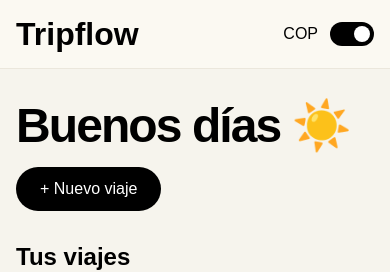
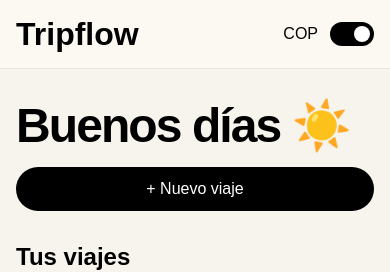
Before and after one commit to andrespalaciovera/tripflow, a React (Vite) app: page / in a window 390 px wide. Shown: the top 272 px of the page. Built offline with nearby package versions, Linux system fonts and the light colour scheme; no server answers.

Commit message:
refactor: enhance layout responsiveness in TripActiveCard and Dashboard components

```diff
--- a/src/components/TripActiveCard.jsx
+++ b/src/components/TripActiveCard.jsx
@@ -238,7 +238,7 @@ export const TripActiveCard = ({ trip, totalGastado, mostrarEnCop = true, onFina
   }
 
   return (
-    <div className="relative overflow-hidden bg-status-activo-bg rounded-lg shadow-soft p-6 w-full max-w-md">
+    <div className="relative overflow-hidden bg-status-activo-bg rounded-lg shadow-soft p-6 w-full max-w-md mx-auto">
       {/* Encabezado: Badge de estado y acción de finalizar */}
       <div className="flex justify-between items-center mb-5">
         <StatusBadge status="activo" />
--- a/src/pages/Dashboard.jsx
+++ b/src/pages/Dashboard.jsx
@@ -102,9 +102,9 @@ export const Dashboard = () => {
 
       <main className="flex-1 w-full max-w-6xl mx-auto px-4 md:px-6 py-8 md:py-10">
         {/* Encabezado: saludo + acción de nuevo viaje */}
-        <div className="flex flex-wrap justify-between items-center gap-4 mb-8">
+        <div className="flex flex-col md:flex-row md:flex-wrap justify-between items-stretch md:items-center gap-4 mb-8">
           <h1 className="text-h1 font-display text-ink-primary">Buenos días ☀️</h1>
-          <Button variant="primary" onClick={() => setIsNewTripDrawerOpen(true)}>
+          <Button variant="primary" className="w-full md:w-auto" onClick={() => setIsNewTripDrawerOpen(true)}>
             + Nuevo viaje
           </Button>
         </div>
```
